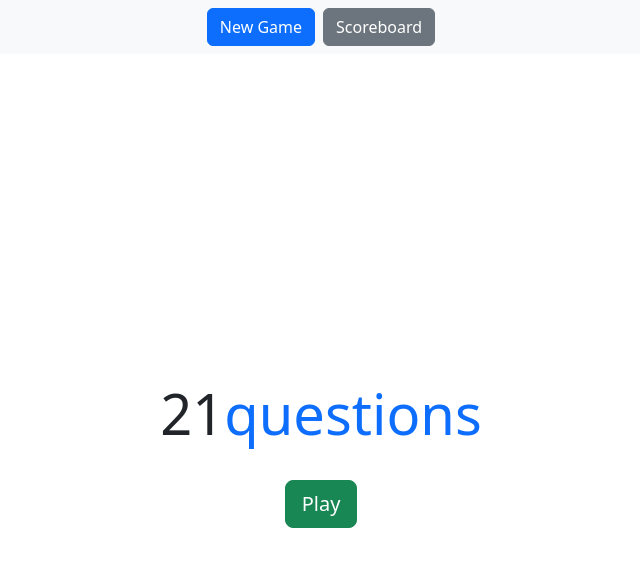
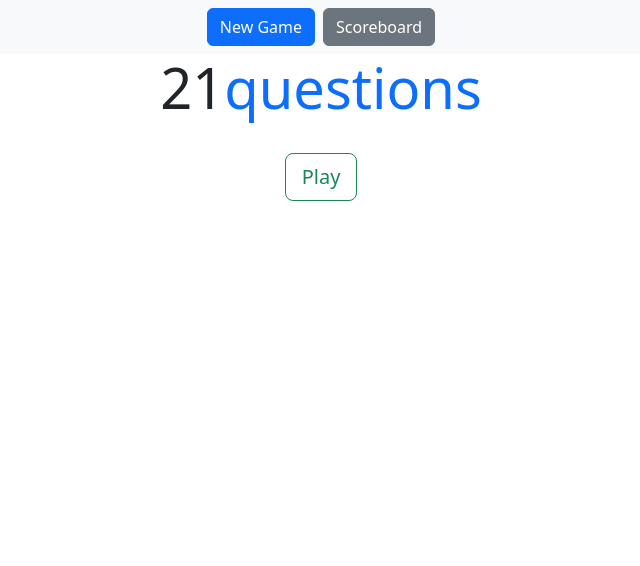
Before and after one commit to Piotr-Mlodzianowski/21questions, a React (Create React App) app: page / in a window 1280 px wide. Shown: the top 566 px of the page, without its empty margins (319-959 px from the left). Built offline with nearby package versions, Linux system fonts and the light colour scheme.

Commit message:
StartPage React Bootstrap classes

```diff
--- a/src/components/startPage/startPage.js
+++ b/src/components/startPage/startPage.js
@@ -1,16 +1,19 @@
 import React from 'react';
+import Container from 'react-bootstrap/Container';
+import Button from 'react-bootstrap/Button';
+import "./startPage.scss"
 
 const StartPage = () => {
 
     return (
-        <div className="d-flex flex-column align-items-center justify-content-center vh-100">
-            <h1 className="display-4 text-center">21<span className="text-primary">questions</span></h1>
+        <Container className="d-flex flex-column align-items-center justify-content-center start__container">
+            <h1 className="display-4 text-center start__logo">21<span className="text-primary">questions</span></h1>
             <div className="mt-4">
                 <a href="/settings">
-                    <button className="btn btn-success btn-lg">Play</button>
+                    <Button className="start__btn" variant="outline-success" size="lg">Play</Button>
                 </a>
             </div>
-        </div>
+        </Container>
     );
 };
 
```
Also changed, not shown: src/components/startPage/startPage.scss (added).
